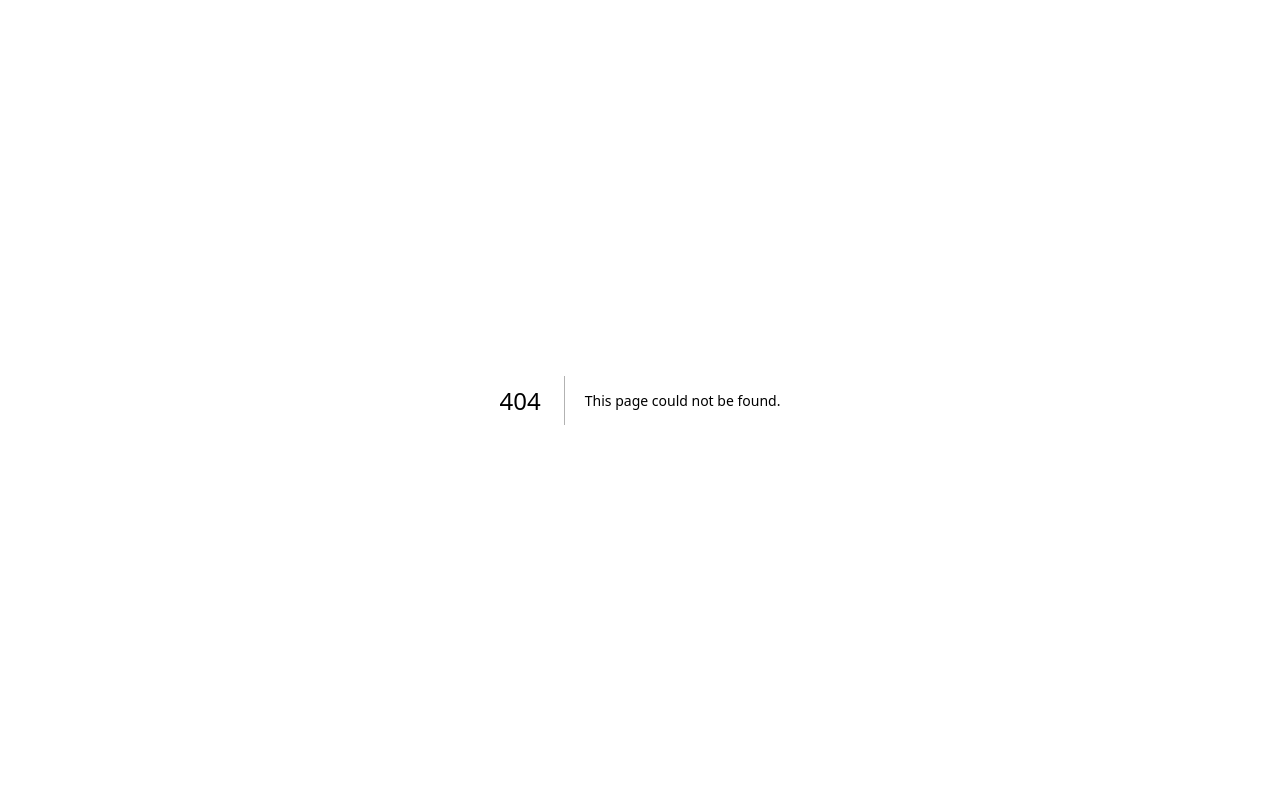
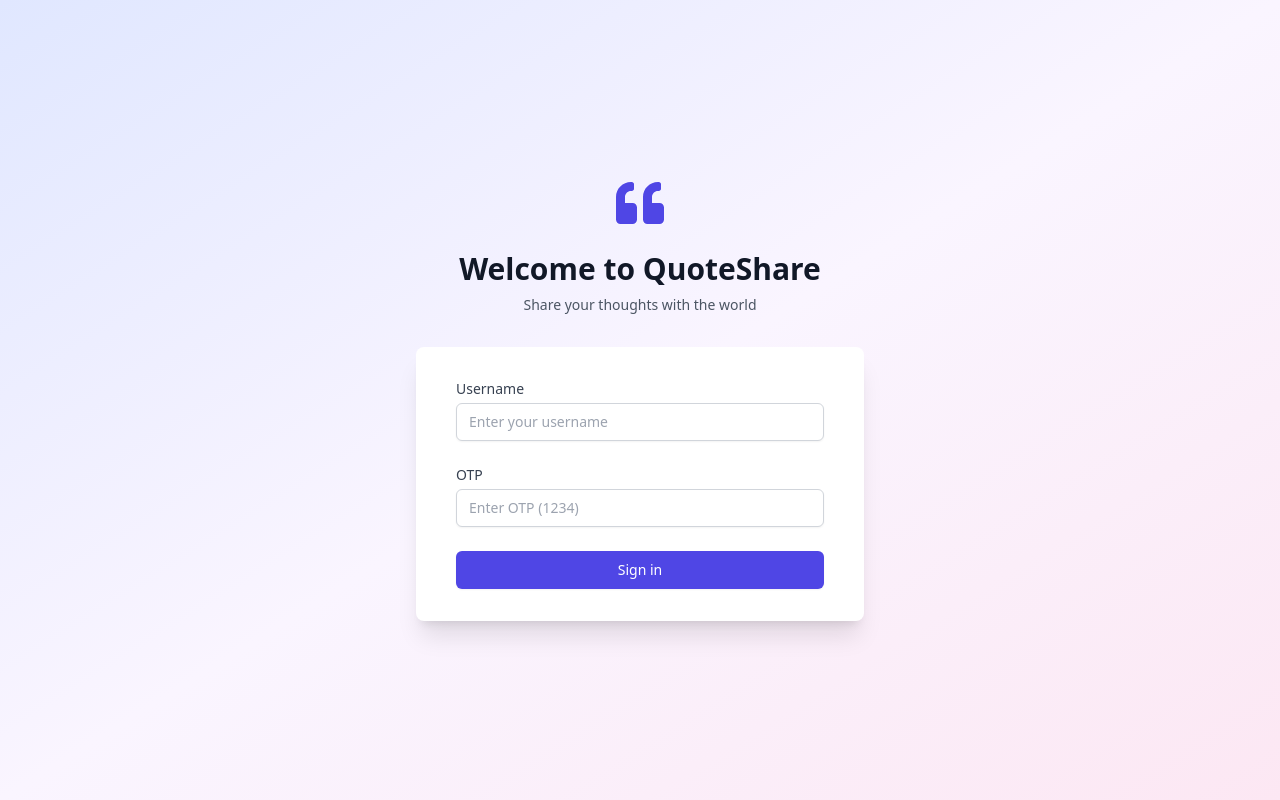
Before and after one commit to Mriganka5137/crafto-app, a Next.js app: page /login in a window 1280 px wide. Before the commit this address had no page. Built offline with nearby package versions, Linux system fonts and the light colour scheme.

Commit message:
Login Page Complete

```diff
--- /dev/null
+++ b/app/login/page.tsx
@@ -0,0 +1,148 @@
+"use client";
+
+import { useState } from "react";
+import { useRouter } from "next/navigation";
+import { useForm } from "react-hook-form";
+import { zodResolver } from "@hookform/resolvers/zod";
+import { z } from "zod";
+import toast from "react-hot-toast";
+import api from "@/lib/axios";
+import { setAuthToken } from "@/lib/auth";
+import { FaQuoteLeft } from "react-icons/fa";
+import type { LoginResponse, LoginRequest } from "@/types";
+
+const loginSchema = z.object({
+  username: z.string().min(1, "Username is required"),
+  otp: z.string().length(4, "OTP must be 4 digits"),
+});
+
+type LoginForm = z.infer<typeof loginSchema>;
+
+export default function LoginPage() {
+  const router = useRouter();
+  const [isLoading, setIsLoading] = useState(false);
+
+  const {
+    register,
+    handleSubmit,
+    formState: { errors },
+  } = useForm<LoginForm>({
+    resolver: zodResolver(loginSchema),
+  });
+
+  const onSubmit = async (data: LoginRequest) => {
+    try {
+      setIsLoading(true);
+      const response = await api.post<LoginResponse>("/login", data);
+      setAuthToken(response.data.token);
+      toast.success("Login successful!");
+      router.push("/quotes");
+      router.refresh();
+    } catch (error) {
+      toast.error("Login failed. Please try again.");
+    } finally {
+      setIsLoading(false);
+    }
+  };
+
+  return (
+    <div className="min-h-screen bg-gradient-to-br from-indigo-100 via-purple-50 to-pink-100 flex items-center justify-center py-12 px-4 sm:px-6 lg:px-8">
+      <div className="max-w-md w-full space-y-8">
+        <div className="text-center">
+          <div className="flex justify-center">
+            <FaQuoteLeft className="h-12 w-12 text-indigo-600" />
+          </div>
+          <h2 className="mt-6 text-3xl font-extrabold text-gray-900">
+            Welcome to QuoteShare
+          </h2>
+          <p className="mt-2 text-sm text-gray-600">
+            Share your thoughts with the world
+          </p>
+        </div>
+        <div className="mt-8 bg-white py-8 px-4 shadow-xl rounded-lg sm:px-10">
+          <form className="space-y-6" onSubmit={handleSubmit(onSubmit)}>
+            <div>
+              <label
+                htmlFor="username"
+                className="block text-sm font-medium text-gray-700"
+              >
+                Username
+              </label>
+              <div className="mt-1">
+                <input
+                  {...register("username")}
+                  type="text"
+                  className="appearance-none block w-full px-3 py-2 border border-gray-300 rounded-md shadow-sm placeholder-gray-400 focus:outline-none focus:ring-indigo-500 focus:border-indigo-500 sm:text-sm"
+                  placeholder="Enter your username"
+                />
+                {errors.username && (
+                  <p className="mt-1 text-sm text-red-600">
+                    {errors.username.message}
+                  </p>
+                )}
+              </div>
+            </div>
+
+            <div>
+              <label
+                htmlFor="otp"
+                className="block text-sm font-medium text-gray-700"
+              >
+                OTP
+              </label>
+              <div className="mt-1">
+                <input
+                  {...register("otp")}
+                  type="text"
+                  className="appearance-none block w-full px-3 py-2 border border-gray-300 rounded-md shadow-sm placeholder-gray-400 focus:outline-none focus:ring-indigo-500 focus:border-indigo-500 sm:text-sm"
+                  placeholder="Enter OTP (1234)"
+                />
+                {errors.otp && (
+                  <p className="mt-1 text-sm text-red-600">
+                    {errors.otp.message}
+                  </p>
+                )}
+              </div>
+            </div>
+
+            <div>
+              <button
+                type="submit"
+                disabled={isLoading}
+                className="w-full flex justify-center py-2 px-4 border border-transparent rounded-md shadow-sm text-sm font-medium text-white bg-indigo-600 hover:bg-indigo-700 focus:outline-none focus:ring-2 focus:ring-offset-2 focus:ring-indigo-500 disabled:opacity-50 disabled:cursor-not-allowed transition-colors duration-200"
+              >
+                {isLoading ? (
+                  <div className="flex items-center">
+                    <svg
+                      className="animate-spin -ml-1 mr-3 h-5 w-5 text-white"
+                      xmlns="http://www.w3.org/2000/svg"
+                      fill="none"
+                      viewBox="0 0 24 24"
+                    >
+                      <circle
+                        className="opacity-25"
+                        cx="12"
+                        cy="12"
+                        r="10"
+                        stroke="currentColor"
+                        strokeWidth="4"
+                      ></circle>
+                      <path
+                        className="opacity-75"
+                        fill="currentColor"
+                        d="M4 12a8 8 0 018-8V0C5.373 0 0 5.373 0 12h4zm2 5.291A7.962 7.962 0 014 12H0c0 3.042 1.135 5.824 3 7.938l3-2.647z"
+                      ></path>
+                    </svg>
+                    Signing in...
+                  </div>
+                ) : (
+                  "Sign in"
+                )}
+              </button>
+            </div>
+          </form>
+        </div>
+      </div>
+    </div>
+  );
+}
```
